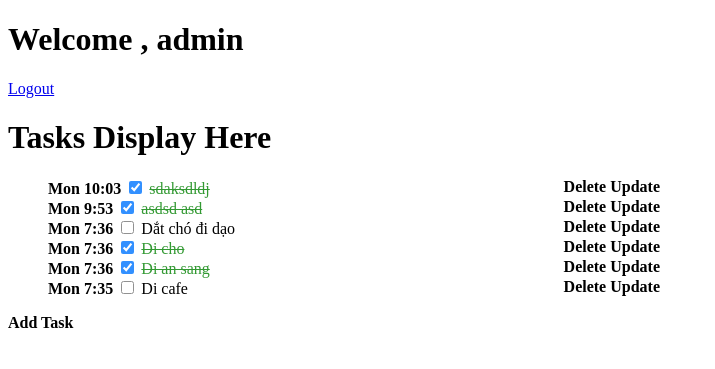
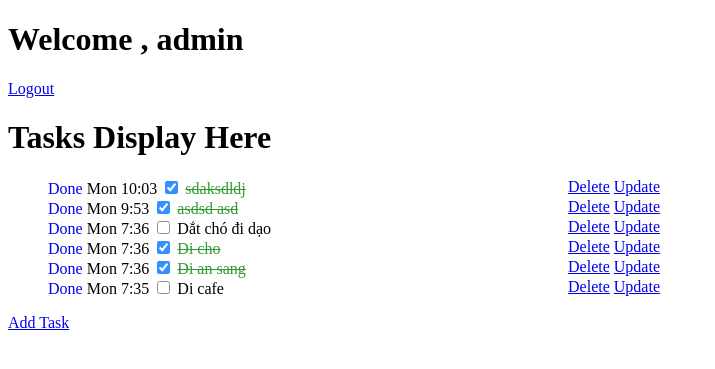
Before and after one commit to cuzzcuzz97/todo-list, a Django app: page /tasks/ in a window 1280 px wide. Shown: the top 369 px of the page, without its empty margins (0-715 px from the left). Run offline with Django 4.2, Linux system fonts and the light colour scheme; a user stored in the database is signed in; data comes from the database, SQL or seed files in the repository; both versions use the stored data as it was after the commit.

Commit message:
done button

```diff
--- a/tasks/static/tasks/css/style.css
+++ b/tasks/static/tasks/css/style.css
@@ -13,9 +13,9 @@
 }
 
 .task-list a {
-    text-decoration: none;
+    /* text-decoration: none;
     color: black;
-    font-weight: bold;
+    font-weight: bold;     */
 }
 
 .task-list a:hover {
--- a/tasks/templates/tasks/tasks.html
+++ b/tasks/templates/tasks/tasks.html
@@ -14,7 +14,7 @@
         {% for task in tasks %}
         <li>
             <div class="text-field">
-                <a href="form/complete/{{task.id}}">{{task.created_at|date:"D f"}}</a>
+                <a href="form/complete/{{task.id}}" style="text-decoration: none;"> Done </a>{{task.created_at|date:"D f"}}
                 <input type="checkbox" id="{{task.id}}" onchange="this.checked = !this.checked" {% if task.complete %}checked{% endif %}>
 
                 <label for="">{{task.title}}</label>
```
Also changed, not shown: db.sqlite3.
